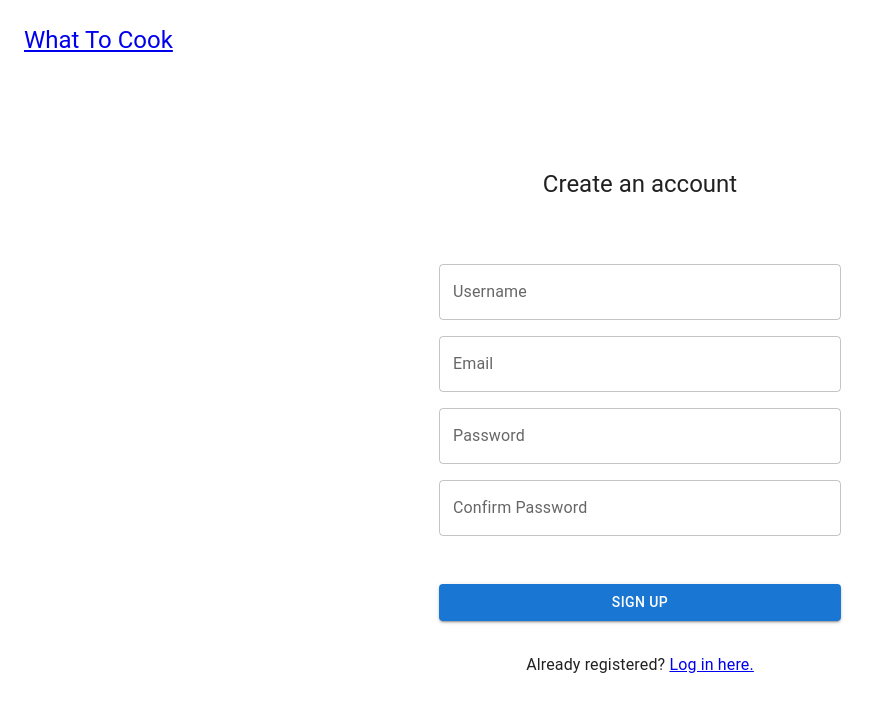
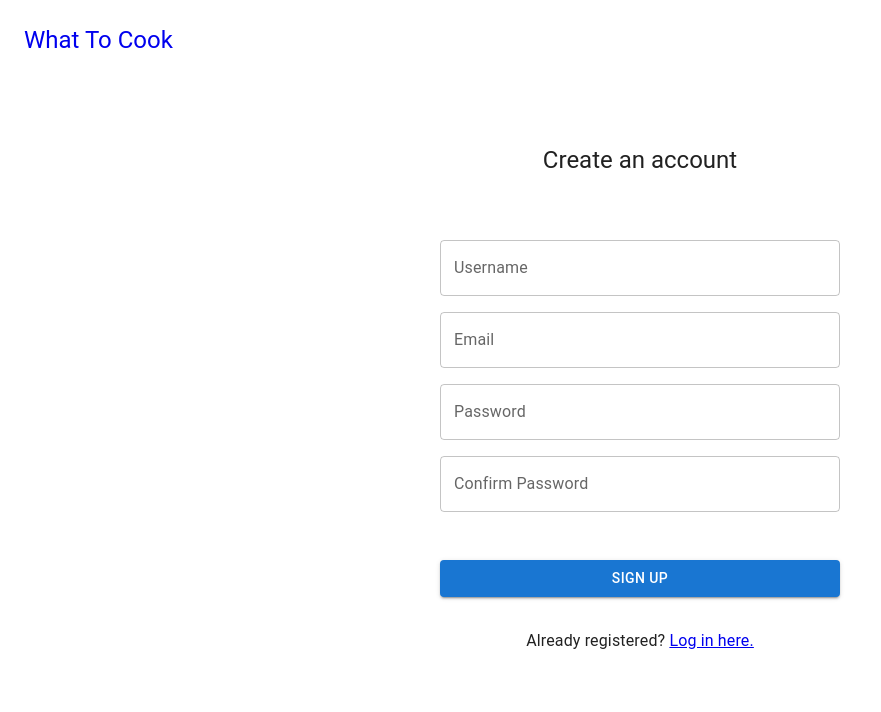
Before and after one commit to iRiceCrispy/What-To-Cook, a React (Create React App) app in the folder client/: page /signup in a window 1280 px wide. Shown: the top 712 px of the page, without its empty margins (0-881 px from the left). Built offline with nearby package versions, Linux system fonts and the light colour scheme; no server answers.

Commit message:
Create page layouts

```diff
--- a/client/src/components/ui/Recipes/index.jsx
+++ b/client/src/components/ui/Recipes/index.jsx
@@ -1,7 +1,7 @@
 import React from 'react';
 import { useSelector } from 'react-redux';
 import { Link } from 'react-router-dom';
-import { Box, Card, CardActionArea, CardContent, CardMedia, Grid, Toolbar, Typography } from '@mui/material';
+import { Box, Card, CardActionArea, CardContent, CardMedia, Grid, Typography } from '@mui/material';
 import { recipesSelectors } from '../../../store/recipes';
 import { pantrySelectors } from '../../../store/pantry';
 
@@ -20,19 +20,12 @@ const Recipes = () => {
         overflow: 'auto',
       }}
     >
-      <Toolbar />
-      <Typography
-        component="h1"
-        variant="h4"
-        sx={{ mt: 4 }}
-      >
-        Recipes:
-      </Typography>
+      <Typography component="h1" variant="h4">Recipes:</Typography>
       <Grid
         container
         sx={{
-          maxWidth: 900,
           mt: 6,
+          pb: 1,
           display: 'grid',
           gridTemplateColumns: 'repeat(auto-fill, 250px)',
           justifyContent: 'center',
--- /dev/null
+++ b/client/src/layouts/AuthLayout.jsx
@@ -0,0 +1,34 @@
+import React from 'react';
+import { Link } from 'react-router-dom';
+import { Box, Container, Toolbar, Typography } from '@mui/material';
+
+const AuthLayout = ({ children }) => (
+  <Box sx={{
+    height: 1,
+    width: 1,
+  }}
+  >
+    <Toolbar sx={{ p: 3 }}>
+      <Typography
+        variant="h5"
+        component={Link}
+        to="/"
+        sx={{ textDecoration: 'none' }}
+      >
+        What To Cook
+      </Typography>
+    </Toolbar>
+    <Container
+      disableGutters
+      sx={{
+        width: 400,
+        p: 8,
+        boxSizing: 'content-box',
+      }}
+    >
+      {children}
+    </Container>
+  </Box>
+);
+
+export default AuthLayout;
--- /dev/null
+++ b/client/src/layouts/MainLayout.jsx
@@ -0,0 +1,34 @@
+import React from 'react';
+import { Box, Toolbar } from '@mui/material';
+import Navigation from '../components/ui/Navigation';
+import Pantry from '../components/ui/Pantry';
+
+const MainLayout = ({ children }) => (
+  <Box sx={{
+    height: 1,
+    width: 1,
+    display: 'flex',
+  }}
+  >
+    <Navigation />
+    <Box sx={{
+      height: 1,
+      width: 1,
+      display: 'flex',
+      flexDirection: 'column',
+    }}
+    >
+      <Toolbar />
+      <Box sx={{
+        height: 1,
+        overflow: 'auto',
+      }}
+      >
+        {children}
+      </Box>
+    </Box>
+    <Pantry />
+  </Box>
+);
+
+export default MainLayout;
--- /dev/null
+++ b/client/src/layouts/SecondaryLayout.jsx
@@ -0,0 +1,31 @@
+import React from 'react';
+import { Box, Toolbar } from '@mui/material';
+import Navigation from '../components/ui/Navigation';
+
+const SecondaryLayout = ({ children }) => (
+  <Box sx={{
+    height: 1,
+    width: 1,
+  }}
+  >
+    <Navigation />
+    <Box sx={{
+      height: 1,
+      width: 1,
+      display: 'flex',
+      flexDirection: 'column',
+    }}
+    >
+      <Toolbar />
+      <Box sx={{
+        height: 1,
+        overflow: 'auto',
+      }}
+      >
+        {children}
+      </Box>
+    </Box>
+  </Box>
+);
+
+export default SecondaryLayout;
--- a/client/src/pages/Dashboard/index.jsx
+++ b/client/src/pages/Dashboard/index.jsx
@@ -1,21 +1,17 @@
 import React from 'react';
-import { Box } from '@mui/material';
-import Pantry from '../../components/ui/Pantry';
-import Navigation from '../../components/ui/Navigation';
+import { Container } from '@mui/material';
 import Recipes from '../../components/ui/Recipes';
+import MainLayout from '../../layouts/MainLayout';
 
 const Dashboard = () => (
-  <Box
-    id="dashboard"
-    sx={{
-      height: 1,
-      display: 'flex',
-    }}
-  >
-    <Navigation />
-    <Recipes />
-    <Pantry />
-  </Box>
+  <MainLayout>
+    <Container
+      disableGutters
+      sx={{ p: 8 }}
+    >
+      <Recipes />
+    </Container>
+  </MainLayout>
 );
 
 export default Dashboard;
--- a/client/src/pages/Login/index.jsx
+++ b/client/src/pages/Login/index.jsx
@@ -1,25 +1,11 @@
 import React from 'react';
-import { Link } from 'react-router-dom';
-import { Box, Container, Typography } from '@mui/material';
 import LoginForm from '../../components/forms/LoginForm';
+import AuthLayout from '../../layouts/AuthLayout';
 
 const Login = () => (
-  <Box
-    id="login"
-    sx={{ mt: 21 }}
-  >
-    <Box sx={{
-      position: 'absolute',
-      top: 24,
-      left: 24,
-    }}
-    >
-      <Typography variant="h5" component={Link} to="/">What To Cook</Typography>
-    </Box>
-    <Container sx={{ width: 450 }}>
-      <LoginForm />
-    </Container>
-  </Box>
+  <AuthLayout>
+    <LoginForm />
+  </AuthLayout>
 );
 
 export default Login;
--- a/client/src/pages/RecipeDetails/index.jsx
+++ b/client/src/pages/RecipeDetails/index.jsx
@@ -1,24 +1,11 @@
 import React from 'react';
-import { Box, Container, Toolbar } from '@mui/material';
-import Pantry from '../../components/ui/Pantry';
-import Navigation from '../../components/ui/Navigation';
 import RecipeDetails from '../../components/ui/RecipeDetails';
+import MainLayout from '../../layouts/MainLayout';
 
 const RecipeDetailsPage = () => (
-  <Box
-    id="recipeDetails"
-    sx={{
-      height: 1,
-      display: 'flex',
-    }}
-  >
-    <Navigation />
-    <Container disableGutters>
-      <Toolbar />
-      <RecipeDetails />
-    </Container>
-    <Pantry />
-  </Box>
+  <MainLayout>
+    <RecipeDetails />
+  </MainLayout>
 );
 
 export default RecipeDetailsPage;
--- a/client/src/pages/RecipeForm/index.jsx
+++ b/client/src/pages/RecipeForm/index.jsx
@@ -1,22 +1,21 @@
 import React from 'react';
-import { Box, Container, Toolbar } from '@mui/material';
+import { Container } from '@mui/material';
 import RecipeForm from '../../components/forms/RecipeForm';
-import Navigation from '../../components/ui/Navigation';
+import SecondaryLayout from '../../layouts/SecondaryLayout';
 
 const RecipeFormPage = ({ edit }) => (
-  <Box
-    id="recipeForm"
-    sx={{
-      height: 1,
-      display: 'flex',
-    }}
-  >
-    <Navigation />
-    <Container sx={{ width: 750 }}>
-      <Toolbar />
+  <SecondaryLayout>
+    <Container
+      disableGutters
+      sx={{
+        width: 600,
+        p: 8,
+        boxSizing: 'content-box',
+      }}
+    >
       <RecipeForm edit={edit} />
     </Container>
-  </Box>
+  </SecondaryLayout>
 );
 
 export default RecipeFormPage;
--- a/client/src/pages/Signup/index.jsx
+++ b/client/src/pages/Signup/index.jsx
@@ -1,25 +1,11 @@
 import React from 'react';
-import { Link } from 'react-router-dom';
-import { Box, Container, Typography } from '@mui/material';
 import SignupForm from '../../components/forms/SignupForm';
+import AuthLayout from '../../layouts/AuthLayout';
 
 const Signup = () => (
-  <Box
-    id="signup"
-    sx={{ mt: 21 }}
-  >
-    <Box sx={{
-      position: 'absolute',
-      top: 24,
-      left: 24,
-    }}
-    >
-      <Typography variant="h5" component={Link} to="/">What To Cook</Typography>
-    </Box>
-    <Container sx={{ width: 450 }}>
-      <SignupForm />
-    </Container>
-  </Box>
+  <AuthLayout>
+    <SignupForm />
+  </AuthLayout>
 );
 
 export default Signup;
--- a/client/src/pages/Splash/index.jsx
+++ b/client/src/pages/Splash/index.jsx
@@ -1,13 +1,11 @@
 import React from 'react';
-import { Box, Typography, Toolbar } from '@mui/material';
-import Navigation from '../../components/ui/Navigation';
+import { Typography } from '@mui/material';
+import MainLayout from '../../layouts/MainLayout';
 
 const Splash = () => (
-  <Box id="splash">
-    <Navigation />
-    <Toolbar />
+  <MainLayout>
     <Typography>Welcome</Typography>
-  </Box>
+  </MainLayout>
 );
 
 export default Splash;
```
